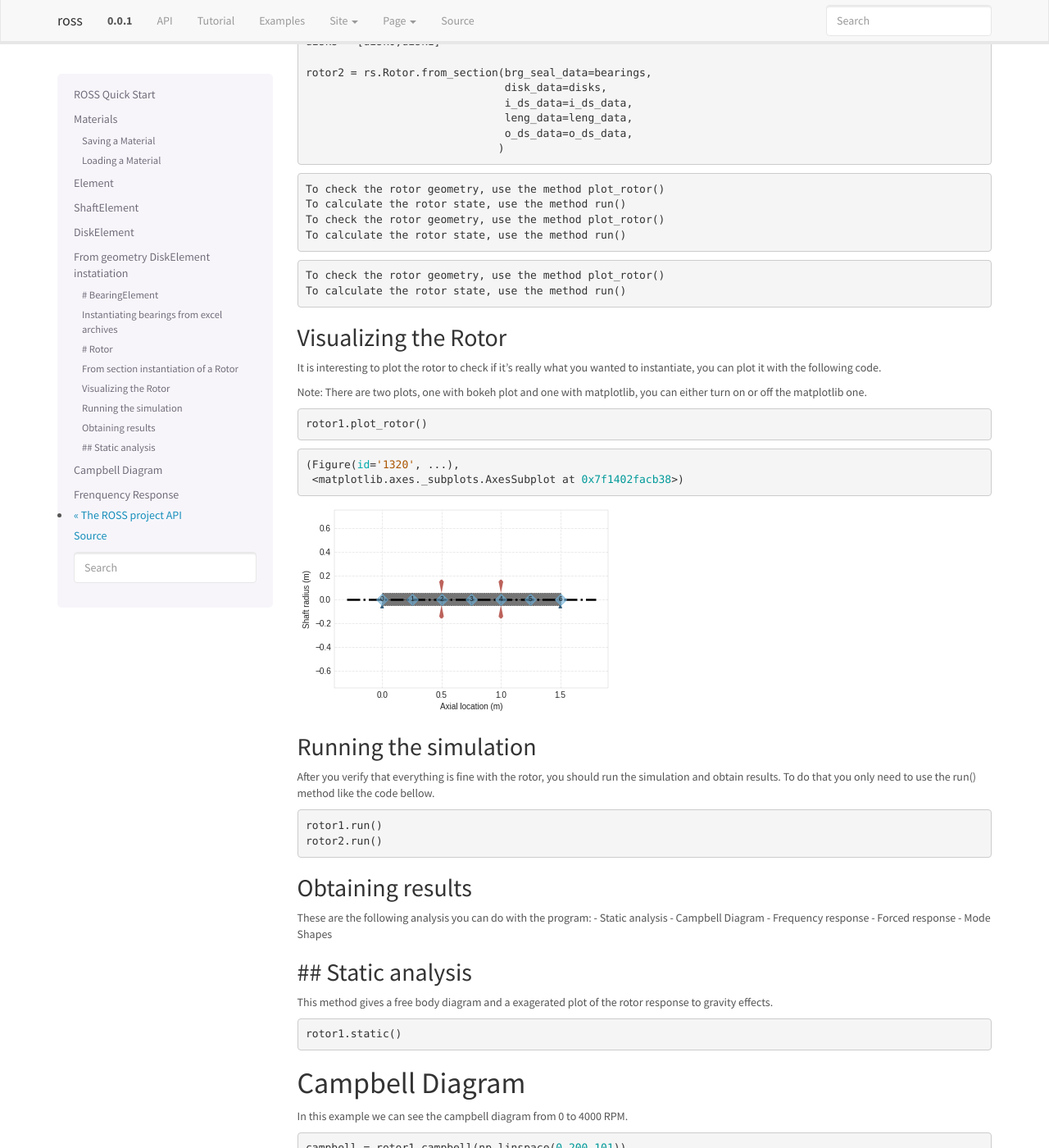
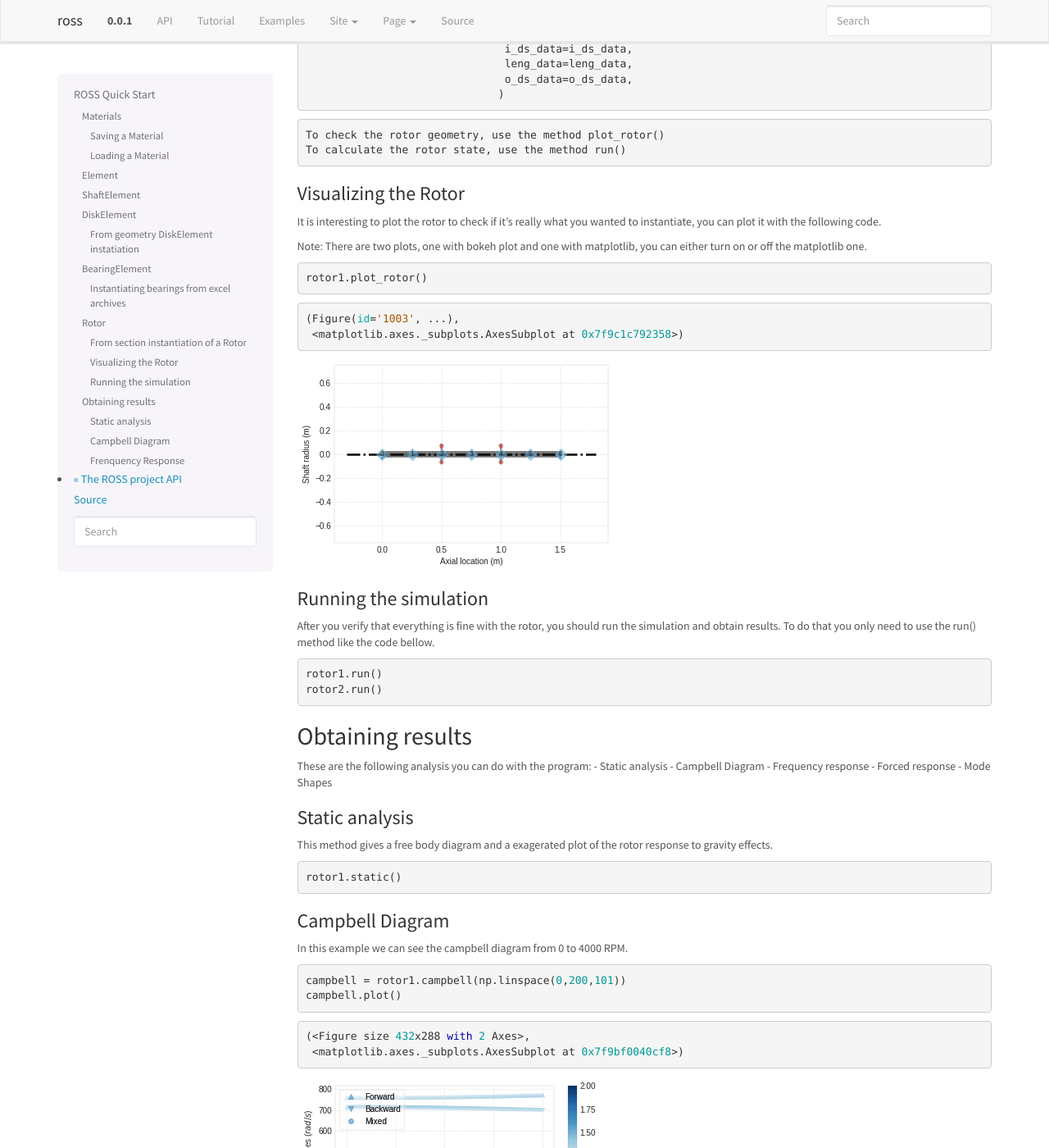
Before and after one commit to petrobras/ross, a Sphinx documentation site: the page built from docs/examples/Tutorial.rst, in a window 1280 px wide and 1400 px high, scrolled down 3681 px. Shown: the whole window at 82% size. Built offline with Sphinx 7.4.7, drawn with Linux system fonts in a browser that asks for light colours; formulas are drawn with MathJax 3; pages that are not in the unit, such as notebooks, are missing from menus; some of the changed text lies outside the part shown.

Commit message:
Update tutorial files
This changes the tutorial headers. Before the rst headers were being used
inside the notebook, but the final file would create several links for each
header in the documentation main page. The headers were changed to the markdown
standard (#, ##, ###) to avoid this problem.

```diff
--- a/docs/examples/Tutorial.rst
+++ b/docs/examples/Tutorial.rst
@@ -11,7 +11,7 @@
   classes for a quick start to use ROSS.
 
 Materials
-=========
+---------
 
 There is a class called Material to hold material’s properties.
 
@@ -46,7 +46,7 @@
   of the following parameters: ‘E’, ‘G_s’ ,‘rho’.
 
 Saving a Material
------------------
+~~~~~~~~~~~~~~~~~
 
 To save an already instantiated Material object, you need to use the
 following method.
@@ -56,7 +56,7 @@
     Steel.save_material()
 
 Loading a Material
-------------------
+~~~~~~~~~~~~~~~~~~
 
 To load a material, first of all, use the available_materials() method
 to check if your material is instantiated, then you should use the
@@ -81,7 +81,7 @@
     steel = rs.Material.use_material('Steel')
 
 Element
-=======
+-------
 
 | Element is an abstract class(not directly used in the program), this
   class is mainly used to organize the code and make it more intuitive.
@@ -90,7 +90,7 @@
   the junction of two elements.
 
 ShaftElement
-============
+------------
 
 | There are two methods that you could use to model this element:
 | \* Euler–Bernoulli beam Theory \* Timoshenko beam Theory (used as
@@ -121,7 +121,7 @@
                                       ) for l in l_list]
 
 DiskElement
-===========
+-----------
 
 | As the name says this class represents a Disk.
 | We can see an example of instantiation of this class in the following
@@ -141,11 +141,11 @@
 
 .. parsed-literal::
 
-    <ross.disk_element.DiskElement object at 0x7f1402f98e48>
+    DiskElement(Id=0.17809, Ip=0.32956, m=32.59, color='#bc625b', n=0)
 
 
 From geometry DiskElement instatiation
-======================================
+~~~~~~~~~~~~~~~~~~~~~~~~~~~~~~~~~~~~~~
 
 | Besides the instatiation previously explained, there is a way to
   instantiate a DiskElement with only geometrical parameters (for
@@ -173,8 +173,8 @@
                                       )
     disks = [disk0,disk1]
 
-# BearingElement
-----------------
+BearingElement
+--------------
 
 | As it says on the name, this class is a bearing.
 | The following code demonstrate how to properly instantiate it. - ‘n’
@@ -201,7 +201,7 @@
     bearings = [bearing0, bearing1]
 
 Instantiating bearings from excel archives
-------------------------------------------
+~~~~~~~~~~~~~~~~~~~~~~~~~~~~~~~~~~~~~~~~~~
 
 There’s a class method to instantiate a bearing from excel tables, as we
 can see in the following code.
@@ -209,8 +209,8 @@
 **There will be a class method to instantiate a bearing from excel
 tables. - work in progress**
 
-# Rotor
--------
+Rotor
+-----
 
 This class unifies all the Element classes in the program and assembles
 the mass, damping and stiffness matrices of each element, building up
@@ -235,7 +235,7 @@
 
 
 From section instantiation of a Rotor
--------------------------------------
+~~~~~~~~~~~~~~~~~~~~~~~~~~~~~~~~~~~~~
 
 | In this form of instantiation, the number of shaft elements used in
   FEM are not fixed, instead, the program does a convergence analysis,
@@ -287,33 +287,10 @@
 
     To check the rotor geometry, use the method plot_rotor()
     To calculate the rotor state, use the method run()
-    To check the rotor geometry, use the method plot_rotor()
-    To calculate the rotor state, use the method run()
-
-
-
-.. raw:: html
-
-
-
-
-
-
-
-      <div class="bk-root" id="e93417d1-c9de-46e8-bb2e-a7a77d855c64" data-root-id="1117"></div>
-
-
-
-
-
-.. parsed-literal::
-
-    To check the rotor geometry, use the method plot_rotor()
-    To calculate the rotor state, use the method run()
 
 
 Visualizing the Rotor
----------------------
+~~~~~~~~~~~~~~~~~~~~~
 
 It is interesting to plot the rotor to check if it’s really what you
 wanted to instantiate, you can plot it with the following code.
@@ -335,7 +312,7 @@
 
 
 
-      <div class="bk-root" id="3a951c87-f7d3-4ccf-97a2-83a8428e52b8" data-root-id="1320"></div>
+      <div class="bk-root" id="b83f1bbc-3fc3-470b-95a4-47765a656831" data-root-id="1003"></div>
 
 
 
@@ -345,8 +322,8 @@
 
 .. parsed-literal::
 
-    (Figure(id='1320', ...),
-     <matplotlib.axes._subplots.AxesSubplot at 0x7f1402facb38>)
+    (Figure(id='1003', ...),
+     <matplotlib.axes._subplots.AxesSubplot at 0x7f9c1c792358>)
 
 
 
@@ -355,7 +332,7 @@
 
 
 Running the simulation
-----------------------
+~~~~~~~~~~~~~~~~~~~~~~
 
 After you verify that everything is fine with the rotor, you should run
 the simulation and obtain results. To do that you only need to use the
@@ -373,8 +350,8 @@
 analysis - Campbell Diagram - Frequency response - Forced response -
 Mode Shapes
 
-## Static analysis
-------------------
+Static analysis
+~~~~~~~~~~~~~~~
 
 This method gives a free body diagram and a exagerated plot of the rotor
 response to gravity effects.
@@ -394,14 +371,14 @@
 
 
 
-      <div class="bk-root" id="700428f7-42dc-47d8-b608-d1f69767a94c" data-root-id="2835"></div>
+      <div class="bk-root" id="561b1624-8381-47ca-a90f-a0194ded9af6" data-root-id="2618"></div>
 
 
 
 
 
 Campbell Diagram
-================
+~~~~~~~~~~~~~~~~
 
 In this example we can see the campbell diagram from 0 to 4000 RPM.
 
@@ -412,20 +389,35 @@
 
 
 
+.. raw:: html
+
+
+
+
+
+
+
+      <div class="bk-root" id="9ae7e39e-cc6a-4004-9d1a-66d85ac8fdde" data-root-id="3448"></div>
+
+
+
+
+
+
 
 .. parsed-literal::
 
     (<Figure size 432x288 with 2 Axes>,
-     <matplotlib.axes._subplots.AxesSubplot at 0x7f1401929d30>)
+     <matplotlib.axes._subplots.AxesSubplot at 0x7f9bf0040cf8>)
 
 
 
 
-.. image:: Tutorial_files/Tutorial_29_1.png
+.. image:: Tutorial_files/Tutorial_29_3.png
 
 
 Frenquency Response
-===================
+~~~~~~~~~~~~~~~~~~~
 
 We can put the frequency response of
 
@@ -436,4 +428,19 @@
 
 
 
-.. image:: Tutorial_files/Tutorial_31_0.png
+.. raw:: html
+
+
+
+
+
+
+
+      <div class="bk-root" id="73d57aef-b024-4a27-b41a-f7f228ad5016" data-root-id="5116"></div>
+
+
+
+
+
+
+.. image:: Tutorial_files/Tutorial_31_2.png
```
Also changed, not shown: other parts of docs/examples/Tutorial.rst (+1 -1 lines), docs/examples/Tutorial.ipynb, docs/examples/Tutorial_files/Tutorial_23_3.png, docs/examples/Tutorial_files/Tutorial_29_1.png (deleted), docs/examples/Tutorial_files/Tutorial_29_3.png (added), docs/examples/Tutorial_files/Tutorial_31_0.png (deleted), docs/examples/Tutorial_files/Tutorial_31_2.png (added).
